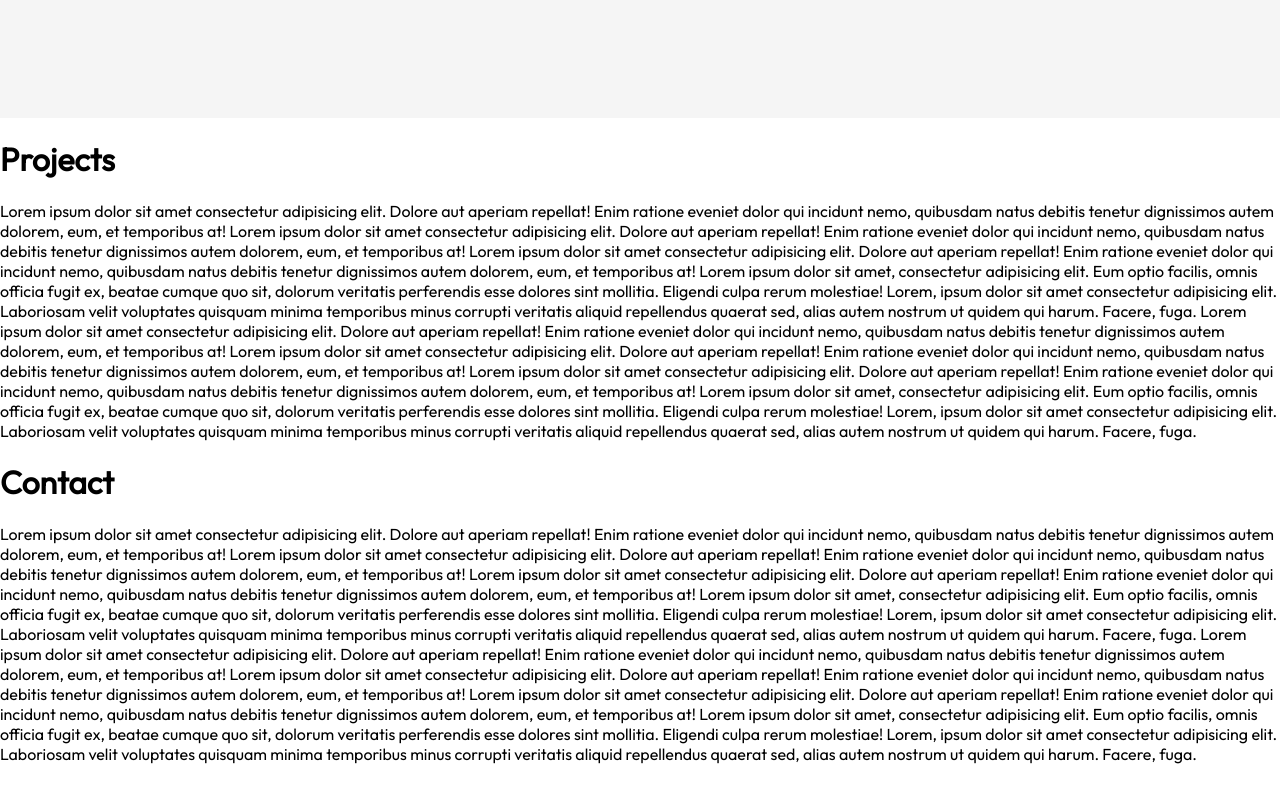
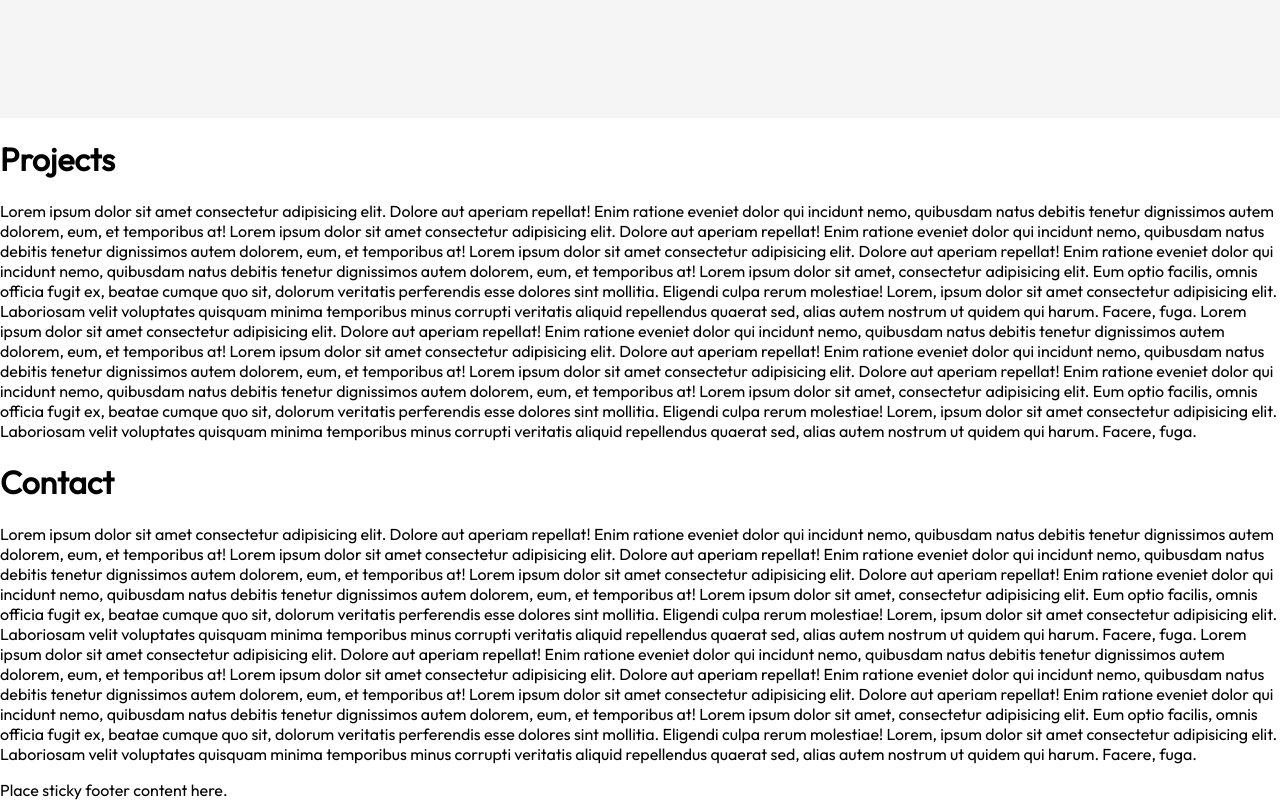
Before and after one commit to Fabrizzio20k/PORTFOLIO, a Next.js app: page / in a window 1280 px wide. Shown: the part 2110-2910 px from the top of the page. Built offline with nearby package versions, Linux system fonts and the light colour scheme.

Commit message:
Add footer component

```diff
--- a/src/app/layout.tsx
+++ b/src/app/layout.tsx
@@ -1,4 +1,5 @@
 import { Navbar } from "@/components"
+import { Footer } from "@/components"
 import "@/styles/global.css"
 
 export default function RootLayout({
@@ -11,6 +12,7 @@
       <body>
         <Navbar />
         {children}
+        <Footer />
       </body>
     </html>
   )
--- /dev/null
+++ b/src/components/Footer.tsx
@@ -0,0 +1,13 @@
+import styles from "@/styles/Footer.module.css";
+
+function Footer() {
+    return (
+        <footer className="footer">
+            <div className="container">
+                <span className="text-muted">Place sticky footer content here.</span>
+            </div>
+        </footer>
+    );
+}
+
+export { Footer };
--- a/src/components/index.tsx
+++ b/src/components/index.tsx
@@ -1,5 +1,6 @@
 "use client";
 import { Navbar } from "./Navbar";
 import { Section } from "./Section";
+import { Footer } from "./Footer";
 
-export { Navbar, Section };
+export { Navbar, Section, Footer };
```
Also changed, not shown: src/styles/Footer.module.css (added).
